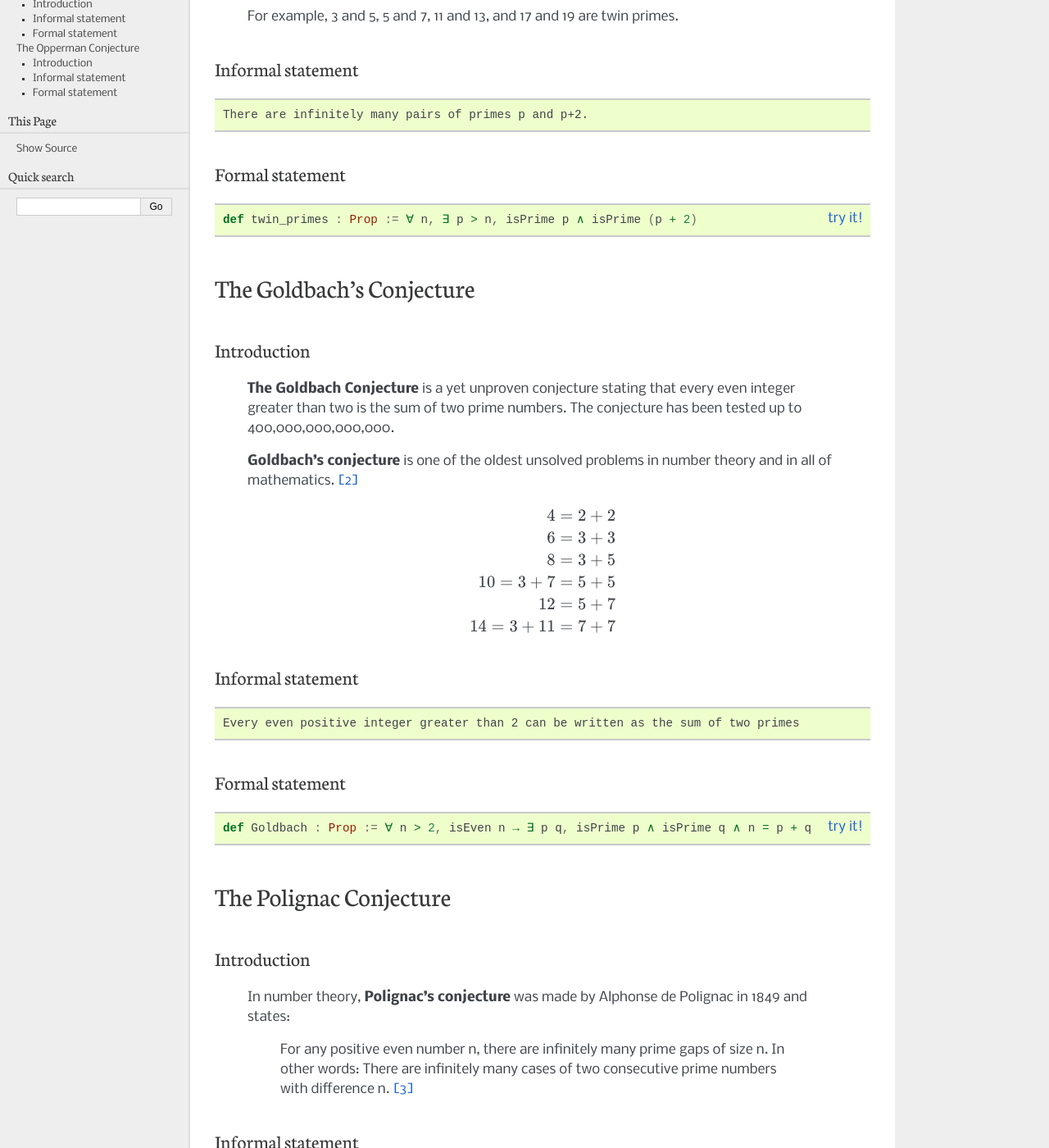
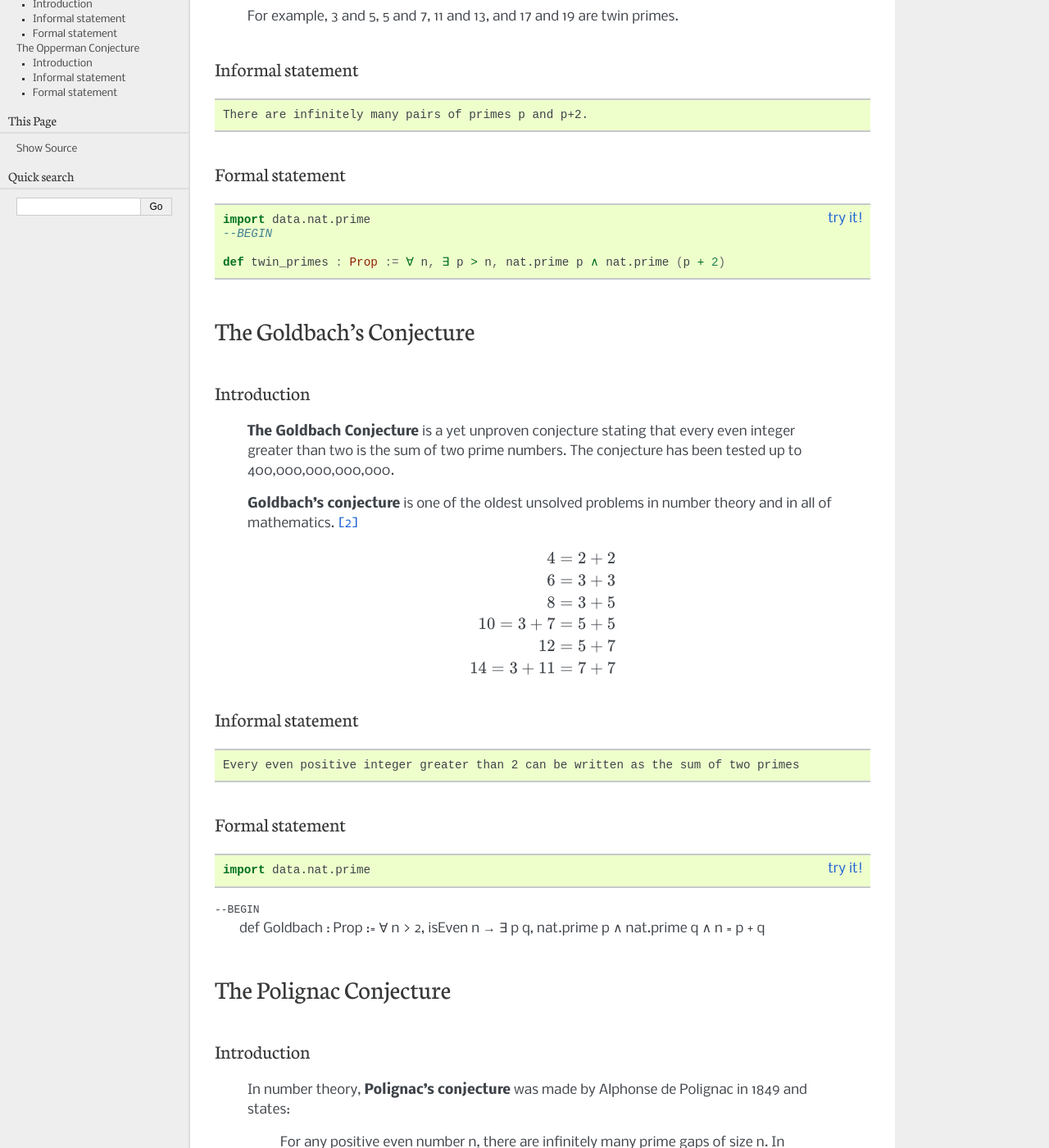
Before and after one commit to formalabstracts/formalabstracts, a Sphinx documentation site: the page built from sphinx/hanoi_project/Davis.rst, in a window 1280 px wide and 1400 px high, scrolled down 245 px. Shown: the whole window at 82% size. Built offline with Sphinx 7.4.7, drawn with Linux system fonts in a browser that asks for light colours; some of the changed text lies outside the part shown.

Commit message:
Implemented gebner's patch to lean_sphinx to recurse over subdirectories.
Edited .gitignore to exclude _test folder for writing and storing
Lean snippets.

Fixed Davis.rst to appease make leantest

```diff
--- a/sphinx/hanoi_project/Davis.rst
+++ b/sphinx/hanoi_project/Davis.rst
@@ -19,7 +19,10 @@
 
 .. code-block:: lean
 
- def twin_primes : Prop := ∀ n, ∃ p > n, isPrime p ∧ isPrime (p + 2)
+    import data.nat.prime
+    --BEGIN
+
+    def twin_primes : Prop := ∀ n, ∃ p > n, nat.prime p ∧ nat.prime (p + 2)
 
 
 The Goldbach’s Conjecture
@@ -57,7 +60,11 @@
 
 .. code-block:: lean
 
-   def Goldbach : Prop := ∀ n > 2, isEven n → ∃ p q, isPrime p ∧ isPrime q ∧ n = p + q
+   import data.nat.prime
+
+--BEGIN
+
+   def Goldbach : Prop := ∀ n > 2, isEven n → ∃ p q, nat.prime p ∧ nat.prime q ∧ n = p + q
 
 The Polignac Conjecture
 =======================
@@ -79,7 +86,10 @@
 
 .. code-block:: lean
 
-   def Polignac :Prop := ∀ n, ∃p > n, ∀ m, isPrime m → (m = p ∨ m = (p + 2*n))
+   import data.nat.prime
+   --BEGIN
+
+   def Polignac :Prop := ∀ n, ∃p > n, ∀ m, nat.prime m → (m = p ∨ m = (p + 2*n))
 
 The Opperman Conjecture
 =======================
@@ -100,7 +110,10 @@
 
 .. code-block:: lean
 
-   def Opperman :Prop := ∀ m :ℕ, isPrime m → ∃ n, m ≥ n^2 ∧ m ≤ (n+1)^2
+    import data.nat.prime
+    --BEGIN
+
+    def Opperman :Prop := ∀ m :ℕ, nat.prime m → ∃ n, m ≥ n^2 ∧ m ≤ (n+1)^2
 
 
 .. [#twin] https://www.britannica.com/science/twin-prime-conjecture
--- a/sphinx/lean_sphinx.py
+++ b/sphinx/lean_sphinx.py
@@ -72,11 +72,13 @@
     def write_doc(self, docname, doctree):
         i = 0
         for node in doctree.traverse(lean_code_goodies):
-            i += 1
-            fn = os.path.join(self.outdir, '{0}_{1}.lean'.format(docname, i))
-            self.written_files.add(fn)
-            out = codecs.open(fn, 'w', encoding='utf-8')
-            out.write(node['full_code'])
+             i += 1
+             fn = os.path.join(self.outdir, '{0}_{1}.lean'.format(docname, i))
+             os.makedirs(os.path.dirname(fn), exist_ok=True)
+             self.written_files.add(fn)
+             out = codecs.open(fn, 'w', encoding='utf-8')
+             out.write(node['full_code'])
+
 
     def finish(self):
         for root, _, filenames in os.walk(self.outdir):
```
Also changed, not shown: 1 other file.
